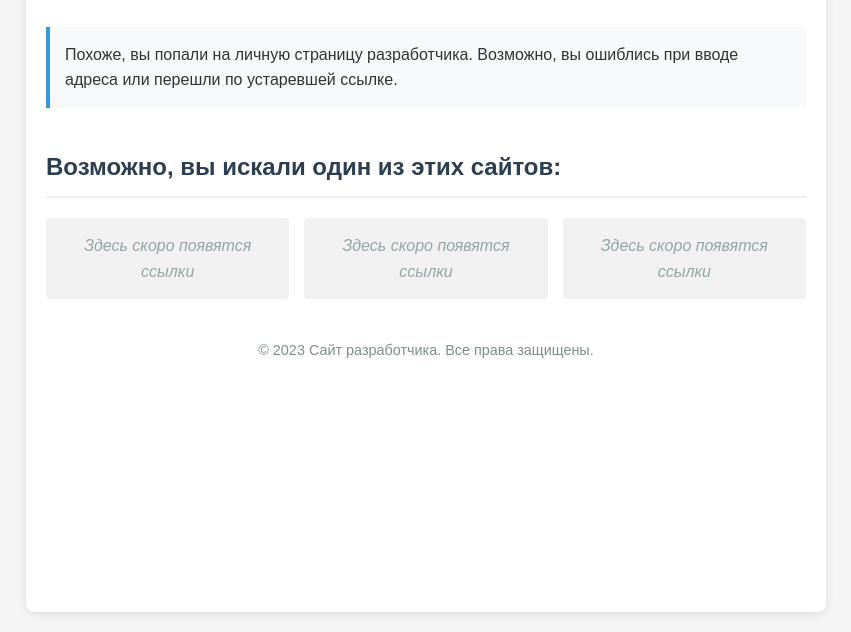
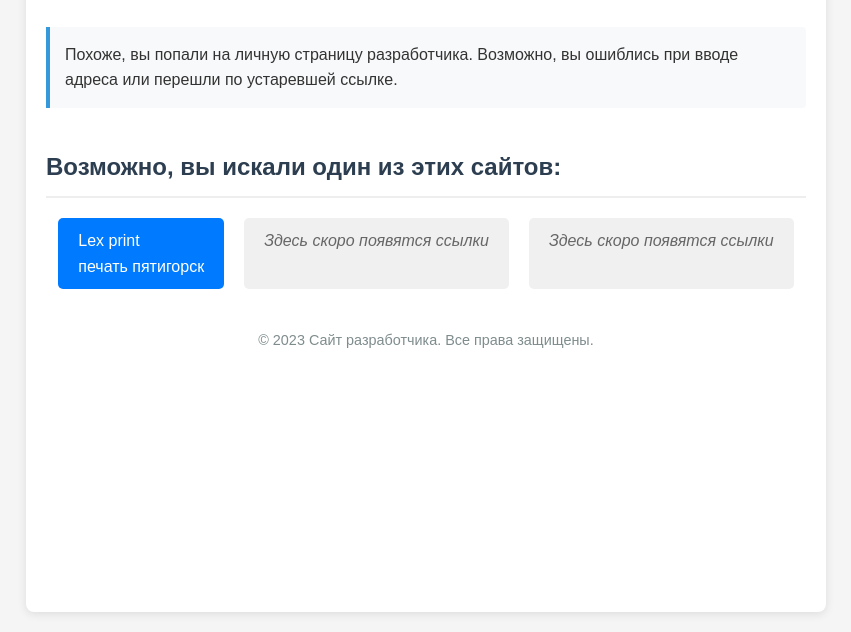
Before and after one commit to KoDi586/kodi586.github.io, a plain HTML site: page index.html in a window 1280 px wide. Shown: the part 168-800 px from the top of the page, without its empty margins (214-1065 px from the left). Drawn offline with Linux system fonts and the light colour scheme.

Commit message:
site developer

```diff
--- a/index.html
+++ b/index.html
@@ -112,11 +112,41 @@
         <div class="links-section">
             <h2>Возможно, вы искали один из этих сайтов:</h2>
             <div class="links-container">
-                <div class="link-placeholder">Здесь скоро появятся ссылки</div>
+                <a href="https://kodi586.github.io/pyatigorsk/lex/print/" class="link-item">Lex print<br>печать пятигорск</a>
                 <div class="link-placeholder">Здесь скоро появятся ссылки</div>
                 <div class="link-placeholder">Здесь скоро появятся ссылки</div>
             </div>
         </div>
+
+        <style>
+            .links-container {
+                display: flex;
+                gap: 20px;
+                justify-content: center;
+                flex-wrap: wrap;
+            }
+
+            .link-item {
+                display: inline-block;
+                padding: 10px 20px;
+                background-color: #007bff;
+                color: white;
+                text-decoration: none;
+                border-radius: 5px;
+                transition: background-color 0.3s ease;
+            }
+
+            .link-item:hover {
+                background-color: #0056b3;
+            }
+
+            .link-placeholder {
+                padding: 10px 20px;
+                background-color: #f0f0f0;
+                color: #666;
+                border-radius: 5px;
+            }
+        </style>
 
         <footer>
             <p>&copy; 2023 Сайт разработчика. Все права защищены.</p>
```
